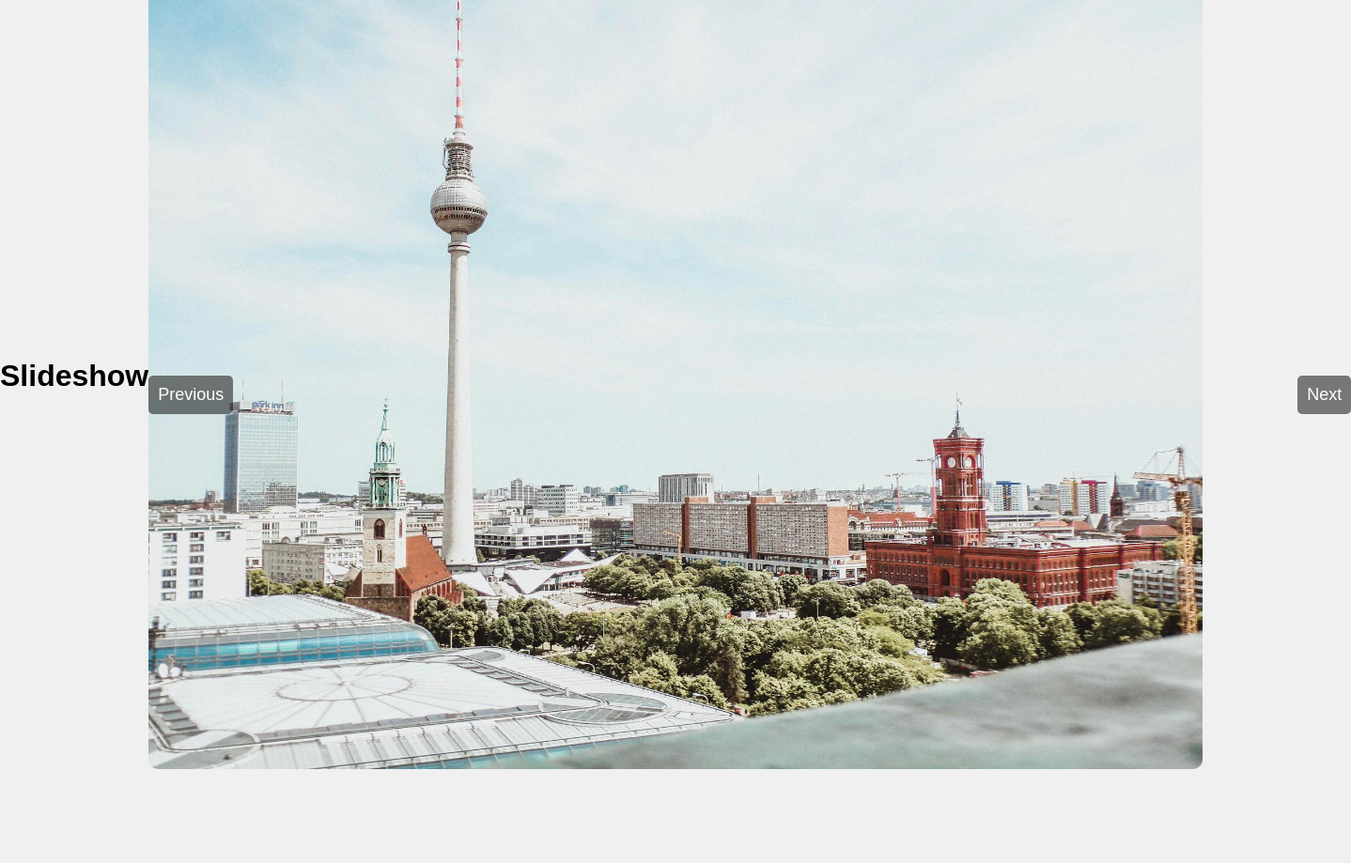
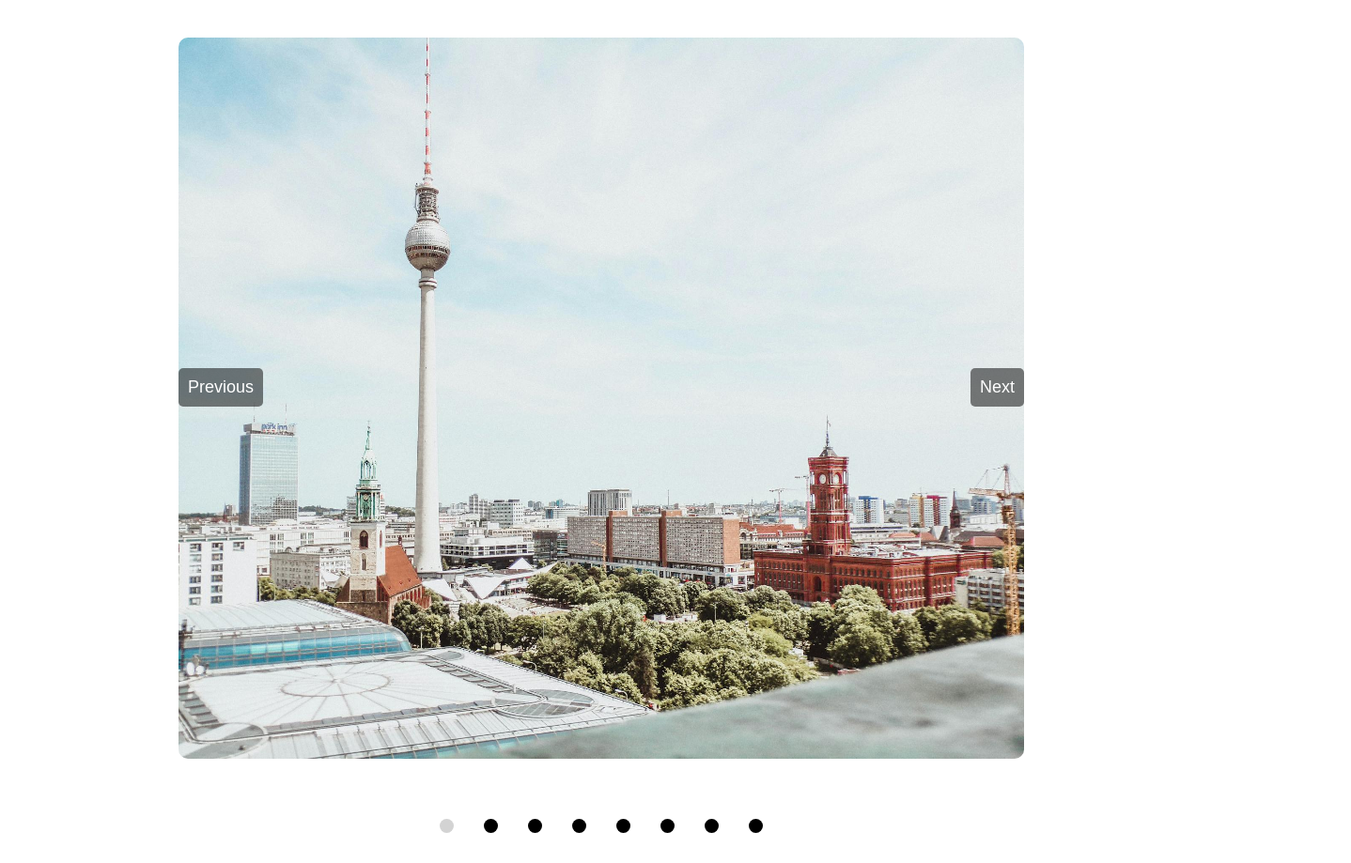
Before and after one commit to betinaskjodt/group-assignment-3_group3, a plain HTML site: page src/index.html in a window 1280 px wide. Shown: the whole page at 94% size, 1438 px wide, since content can reach past the window. Before the commit the page ends 823 px from the top, so only its background shows below. Drawn offline with Linux system fonts and the light colour scheme.

Commit message:
styling almost done. need to fix caption tex for images

```diff
--- a/src/css/style.css
+++ b/src/css/style.css
@@ -1,48 +1,71 @@
+@font-face {
+  font-family: "Rubik-Regular";
+  src: url(../assets/fonts/Rubik-Regular.ttf);
+}
+
+@font-face {
+  font-family: "Rubik-Black";
+  src: url(../assets/fonts/Rubik-Black.ttf);
+}
+
 body {
-  font-family: Arial, sans-serif;
+  width: 100%;
+  font-family: var(--font-family-regular), Arial, sans-serif;
   display: flex;
+  flex-direction: column;
   justify-content: center;
   align-items: center;
   height: 100vh;
-  background-color: #f0f0f0;
 }
 
 header {
+  width: 100%;
+  height: 200px;
   text-align: center;
-
 }
 
 h1 {
-
-
+  padding: var(--spacing-large);
+  text-transform: uppercase;
+  font-size: var(--font-size-header);
 }
 
-.slideshow-container {
+.slideshow__container {
   position: relative;
-  width: 80%;
+  width: 100%;
   max-width: 900px;
-  overflow: hidden;
   border-radius: 10px;
   background-color: #fff;
 }
 
-.slideshow__image-container {
-  position: relative;
-}
+ .slideshow {
+  height: 800px;
+  width: 900px;
+
+  display: flex;
+  flex-direction: column;
+  align-items: center;
+
+ }
 
 .slideshow__image {
   width: 100%;
-  height: auto;
+  height: 100%;
   border-radius: 10px;
 }
 
-.slideshow__controls {
+.slideshow__number {
   position: absolute;
-  top: 50%;
-  width: 100%;
-  display: flex;
-  justify-content: space-between;
-  z-index: 10;
+  z-index: 2;
+  top: 0;
+  left: 50%;
+  font-size: var(--font-size-medium);
+}
+
+.slideshow__caption {
+  font-size: var(--font-size-large);
+  text-transform: uppercase;
+  padding: var(--spacing-medium);
 }
 
 .slideshow__button {
@@ -56,9 +79,33 @@ h1 {
 }
 
 .slideshow__button--prev {
-  left: 10px;
+  position: absolute;
+  top: 40%;
+  left: 0;
+  z-index: 1;
 }
 
 .slideshow__button--next {
-  right: 10px;
+  position: absolute;
+  top: 40%;
+  right: 0;
+  z-index: 1;
 }
+
+.slideshow__dots-container {
+  display: flex;
+  justify-content: center;
+  gap: var(--spacing-large);
+  padding: var(--spacing-large);
+}
+
+.slideshow__dot {
+  width: 15px;
+  height: 15px;
+  background-color: black;
+  border-radius: 50%;
+}
+
+.slideshow__dot--active {
+  background-color: var(--primary-active-color);
+}
--- a/src/index.html
+++ b/src/index.html
@@ -19,6 +19,7 @@
           <img class="slideshow__image" src="" alt="" />
           <span class="slideshow__number"></span>
           <p class="slideshow__caption"></p>
+          <!-- fix p tag. box faller ned i dotter ved bilde madrid -->
         </div>
 
         <!-- Knapp för navigering -->
@@ -37,7 +38,7 @@
           </button>
         </div>
         <div class="slideshow__dots-container">
-          <span class="slideshow__dot"></span>
+          <span class="slideshow__dot slideshow__dot--active"></span>
           <span class="slideshow__dot"></span>
           <span class="slideshow__dot"></span>
           <span class="slideshow__dot"></span>
```
